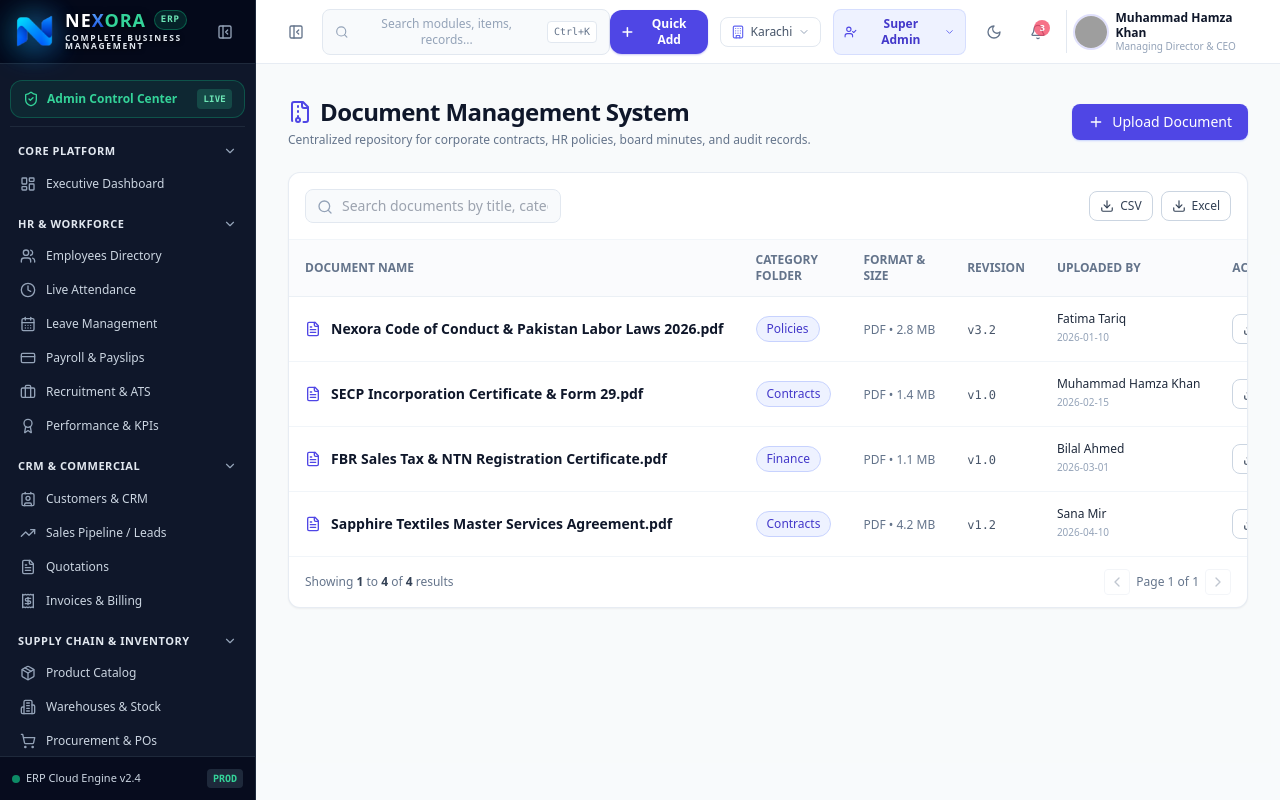
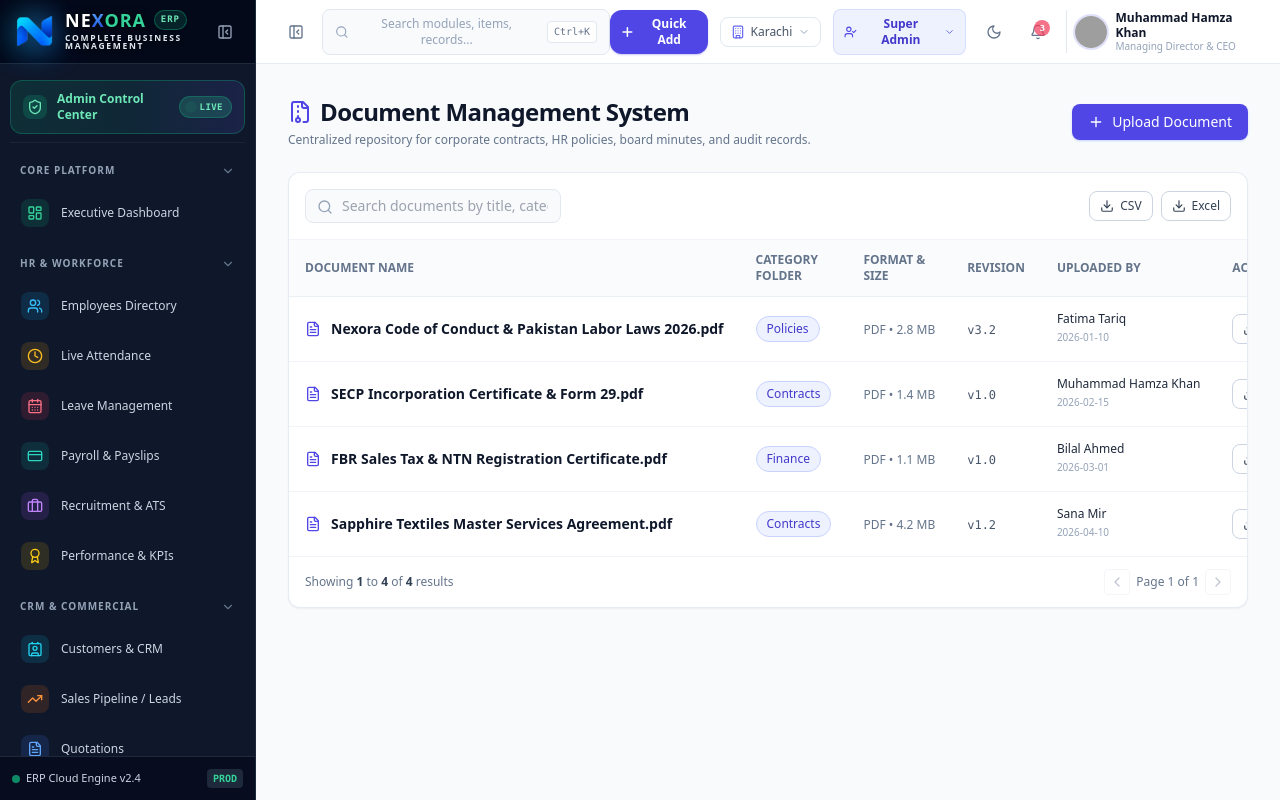
Before and after one commit to khurrammunir377-dot/project, a Next.js app: page /documents in a window 1280 px wide. Built offline with nearby package versions, Linux system fonts and the light colour scheme; sample sign-in values are in the browser's storage; grey boxes are pictures that could not be loaded.

Commit message:
feat(ui): add colored icon badges, hover glow animations, and tactile active indicators to sidebar

```diff
--- a/src/components/layout/Sidebar.tsx
+++ b/src/components/layout/Sidebar.tsx
@@ -42,6 +42,9 @@ interface NavItem {
   name: string;
   href: string;
   icon: React.ComponentType<{ className?: string }>;
+  iconColor: string;
+  iconBg: string;
+  iconGlow: string;
 }
 
 interface NavSection {
@@ -53,67 +56,249 @@ const NAV_SECTIONS: NavSection[] = [
   {
     title: 'Core Platform',
     items: [
-      { name: 'Executive Dashboard', href: '/dashboard', icon: LayoutDashboard },
+      {
+        name: 'Executive Dashboard',
+        href: '/dashboard',
+        icon: LayoutDashboard,
+        iconColor: 'text-emerald-400',
+        iconBg: 'bg-emerald-500/15 group-hover:bg-emerald-500/25',
+        iconGlow: 'group-hover:shadow-[0_0_12px_rgba(16,185,129,0.55)]',
+      },
     ],
   },
   {
     title: 'HR & Workforce',
     items: [
-      { name: 'Employees Directory', href: '/hr/employees', icon: Users },
-      { name: 'Live Attendance', href: '/hr/attendance', icon: Clock },
-      { name: 'Leave Management', href: '/hr/leave', icon: CalendarDays },
-      { name: 'Payroll & Payslips', href: '/hr/payroll', icon: CreditCard },
-      { name: 'Recruitment & ATS', href: '/hr/recruitment', icon: Briefcase },
-      { name: 'Performance & KPIs', href: '/hr/performance', icon: Award },
+      {
+        name: 'Employees Directory',
+        href: '/hr/employees',
+        icon: Users,
+        iconColor: 'text-sky-400',
+        iconBg: 'bg-sky-500/15 group-hover:bg-sky-500/25',
+        iconGlow: 'group-hover:shadow-[0_0_12px_rgba(56,189,248,0.55)]',
+      },
+      {
+        name: 'Live Attendance',
+        href: '/hr/attendance',
+        icon: Clock,
+        iconColor: 'text-amber-400',
+        iconBg: 'bg-amber-500/15 group-hover:bg-amber-500/25',
+        iconGlow: 'group-hover:shadow-[0_0_12px_rgba(251,191,36,0.55)]',
+      },
+      {
+        name: 'Leave Management',
+        href: '/hr/leave',
+        icon: CalendarDays,
+        iconColor: 'text-rose-400',
+        iconBg: 'bg-rose-500/15 group-hover:bg-rose-500/25',
+        iconGlow: 'group-hover:shadow-[0_0_12px_rgba(251,113,133,0.55)]',
+      },
+      {
+        name: 'Payroll & Payslips',
+        href: '/hr/payroll',
+        icon: CreditCard,
+        iconColor: 'text-teal-400',
+        iconBg: 'bg-teal-500/15 group-hover:bg-teal-500/25',
+        iconGlow: 'group-hover:shadow-[0_0_12px_rgba(45,212,191,0.55)]',
+      },
+      {
+        name: 'Recruitment & ATS',
+        href: '/hr/recruitment',
+        icon: Briefcase,
+        iconColor: 'text-purple-400',
+        iconBg: 'bg-purple-500/15 group-hover:bg-purple-500/25',
+        iconGlow: 'group-hover:shadow-[0_0_12px_rgba(192,132,252,0.55)]',
+      },
+      {
+        name: 'Performance & KPIs',
+        href: '/hr/performance',
+        icon: Award,
+        iconColor: 'text-yellow-400',
+        iconBg: 'bg-yellow-500/15 group-hover:bg-yellow-500/25',
+        iconGlow: 'group-hover:shadow-[0_0_12px_rgba(250,204,21,0.55)]',
+      },
     ],
   },
   {
     title: 'CRM & Commercial',
     items: [
-      { name: 'Customers & CRM', href: '/crm/customers', icon: Contact },
-      { name: 'Sales Pipeline / Leads', href: '/crm/leads', icon: TrendingUp },
-      { name: 'Quotations', href: '/sales/quotations', icon: FileText },
-      { name: 'Invoices & Billing', href: '/sales/invoices', icon: Receipt },
+      {
+        name: 'Customers & CRM',
+        href: '/crm/customers',
+        icon: Contact,
+        iconColor: 'text-cyan-400',
+        iconBg: 'bg-cyan-500/15 group-hover:bg-cyan-500/25',
+        iconGlow: 'group-hover:shadow-[0_0_12px_rgba(34,211,238,0.55)]',
+      },
+      {
+        name: 'Sales Pipeline / Leads',
+        href: '/crm/leads',
+        icon: TrendingUp,
+        iconColor: 'text-orange-400',
+        iconBg: 'bg-orange-500/15 group-hover:bg-orange-500/25',
+        iconGlow: 'group-hover:shadow-[0_0_12px_rgba(251,146,60,0.55)]',
+      },
+      {
+        name: 'Quotations',
+        href: '/sales/quotations',
+        icon: FileText,
+        iconColor: 'text-blue-400',
+        iconBg: 'bg-blue-500/15 group-hover:bg-blue-500/25',
+        iconGlow: 'group-hover:shadow-[0_0_12px_rgba(96,165,250,0.55)]',
+      },
+      {
+        name: 'Invoices & Billing',
+        href: '/sales/invoices',
+        icon: Receipt,
+        iconColor: 'text-emerald-400',
+        iconBg: 'bg-emerald-500/15 group-hover:bg-emerald-500/25',
+        iconGlow: 'group-hover:shadow-[0_0_12px_rgba(16,185,129,0.55)]',
+      },
     ],
   },
   {
     title: 'Supply Chain & Inventory',
     items: [
-      { name: 'Product Catalog', href: '/inventory/products', icon: Package },
-      { name: 'Warehouses & Stock', href: '/inventory/warehouses', icon: Building2 },
-      { name: 'Procurement & POs', href: '/inventory/procurement', icon: ShoppingCart },
+      {
+        name: 'Product Catalog',
+        href: '/inventory/products',
+        icon: Package,
+        iconColor: 'text-amber-400',
+        iconBg: 'bg-amber-500/15 group-hover:bg-amber-500/25',
+        iconGlow: 'group-hover:shadow-[0_0_12px_rgba(251,191,36,0.55)]',
+      },
+      {
+        name: 'Warehouses & Stock',
+        href: '/inventory/warehouses',
+        icon: Building2,
+        iconColor: 'text-indigo-400',
+        iconBg: 'bg-indigo-500/15 group-hover:bg-indigo-500/25',
+        iconGlow: 'group-hover:shadow-[0_0_12px_rgba(129,140,248,0.55)]',
+      },
+      {
+        name: 'Procurement & POs',
+        href: '/inventory/procurement',
+        icon: ShoppingCart,
+        iconColor: 'text-lime-400',
+        iconBg: 'bg-lime-500/15 group-hover:bg-lime-500/25',
+        iconGlow: 'group-hover:shadow-[0_0_12px_rgba(163,230,53,0.55)]',
+      },
     ],
   },
   {
     title: 'Financials & Expenses',
     items: [
-      { name: 'Expense Claims', href: '/finance/expenses', icon: Coins },
-      { name: 'Chart of Accounts', href: '/finance/accounts', icon: BarChart3 },
+      {
+        name: 'Expense Claims',
+        href: '/finance/expenses',
+        icon: Coins,
+        iconColor: 'text-rose-400',
+        iconBg: 'bg-rose-500/15 group-hover:bg-rose-500/25',
+        iconGlow: 'group-hover:shadow-[0_0_12px_rgba(251,113,133,0.55)]',
+      },
+      {
+        name: 'Chart of Accounts',
+        href: '/finance/accounts',
+        icon: BarChart3,
+        iconColor: 'text-teal-400',
+        iconBg: 'bg-teal-500/15 group-hover:bg-teal-500/25',
+        iconGlow: 'group-hover:shadow-[0_0_12px_rgba(45,212,191,0.55)]',
+      },
     ],
   },
   {
     title: 'Delivery & Collaboration',
     items: [
-      { name: 'Projects Portfolio', href: '/projects', icon: FolderKanban },
-      { name: 'Tasks Board (Kanban)', href: '/tasks', icon: CheckSquare },
-      { name: 'Document Center', href: '/documents', icon: FileArchive },
-      { name: 'Company Calendar', href: '/calendar', icon: Calendar },
+      {
+        name: 'Projects Portfolio',
+        href: '/projects',
+        icon: FolderKanban,
+        iconColor: 'text-violet-400',
+        iconBg: 'bg-violet-500/15 group-hover:bg-violet-500/25',
+        iconGlow: 'group-hover:shadow-[0_0_12px_rgba(167,139,250,0.55)]',
+      },
+      {
+        name: 'Tasks Board (Kanban)',
+        href: '/tasks',
+        icon: CheckSquare,
+        iconColor: 'text-sky-400',
+        iconBg: 'bg-sky-500/15 group-hover:bg-sky-500/25',
+        iconGlow: 'group-hover:shadow-[0_0_12px_rgba(56,189,248,0.55)]',
+      },
+      {
+        name: 'Document Center',
+        href: '/documents',
+        icon: FileArchive,
+        iconColor: 'text-amber-400',
+        iconBg: 'bg-amber-500/15 group-hover:bg-amber-500/25',
+        iconGlow: 'group-hover:shadow-[0_0_12px_rgba(251,191,36,0.55)]',
+      },
+      {
+        name: 'Company Calendar',
+        href: '/calendar',
+        icon: Calendar,
+        iconColor: 'text-blue-400',
+        iconBg: 'bg-blue-500/15 group-hover:bg-blue-500/25',
+        iconGlow: 'group-hover:shadow-[0_0_12px_rgba(96,165,250,0.55)]',
+      },
     ],
   },
   {
     title: 'Operations & Support',
     items: [
-      { name: 'Company Assets', href: '/assets', icon: Monitor },
-      { name: 'Helpdesk & Tickets', href: '/tickets', icon: Headphones },
+      {
+        name: 'Company Assets',
+        href: '/assets',
+        icon: Monitor,
+        iconColor: 'text-cyan-400',
+        iconBg: 'bg-cyan-500/15 group-hover:bg-cyan-500/25',
+        iconGlow: 'group-hover:shadow-[0_0_12px_rgba(34,211,238,0.55)]',
+      },
+      {
+        name: 'Helpdesk & Tickets',
+        href: '/tickets',
+        icon: Headphones,
+        iconColor: 'text-pink-400',
+        iconBg: 'bg-pink-500/15 group-hover:bg-pink-500/25',
+        iconGlow: 'group-hover:shadow-[0_0_12px_rgba(244,114,182,0.55)]',
+      },
     ],
   },
   {
     title: 'Intelligence & Admin',
     items: [
-      { name: 'Marketing & Ads Report', href: '/reports/marketing', icon: Megaphone },
-      { name: 'Reporting Center', href: '/reports', icon: BarChart3 },
-      { name: 'System Settings', href: '/settings', icon: Settings },
-      { name: 'Security Audit Logs', href: '/audit-logs', icon: ShieldAlert },
+      {
+        name: 'Marketing & Ads Report',
+        href: '/reports/marketing',
+        icon: Megaphone,
+        iconColor: 'text-fuchsia-400',
+        iconBg: 'bg-fuchsia-500/15 group-hover:bg-fuchsia-500/25',
+        iconGlow: 'group-hover:shadow-[0_0_12px_rgba(232,121,249,0.55)]',
+      },
+      {
+        name: 'Reporting Center',
+        href: '/reports',
+        icon: BarChart3,
+        iconColor: 'text-emerald-400',
+        iconBg: 'bg-emerald-500/15 group-hover:bg-emerald-500/25',
+        iconGlow: 'group-hover:shadow-[0_0_12px_rgba(16,185,129,0.55)]',
+      },
+      {
+        name: 'System Settings',
+        href: '/settings',
+        icon: Settings,
+        iconColor: 'text-slate-300',
+        iconBg: 'bg-slate-700/30 group-hover:bg-slate-700/50',
+        iconGlow: 'group-hover:shadow-[0_0_12px_rgba(148,163,184,0.4)]',
+      },
+      {
+        name: 'Security Audit Logs',
+        href: '/audit-logs',
+        icon: ShieldAlert,
+        iconColor: 'text-red-400',
+        iconBg: 'bg-red-500/15 group-hover:bg-red-500/25',
+        iconGlow: 'group-hover:shadow-[0_0_12px_rgba(248,113,113,0.55)]',
+      },
     ],
   },
 ];
@@ -203,28 +388,31 @@ export const Sidebar: React.FC<SidebarProps> = ({
         <div className="flex-1 overflow-y-auto px-2.5 py-4 space-y-4">
           {/* Admin Control Center - Exclusively Visible to Admins */}
           {isAdmin && (
-            <div className="pb-2 border-b border-slate-800">
+            <div className="pb-2 border-b border-slate-800/80">
               <Link
                 href="/admin"
                 onClick={() => {
                   if (window.innerWidth < 1024) onClose();
                 }}
                 title="Admin Control Center"
-                className={`flex items-center ${
-                  isCollapsed ? 'justify-center p-2.5' : 'justify-between px-3 py-2'
-                } rounded-xl text-xs font-bold transition-all ${
+                className={`group relative flex items-center ${
+                  isCollapsed ? 'justify-center p-2.5' : 'justify-between px-3 py-2.5'
+                } rounded-xl text-xs font-bold transition-all duration-300 ${
                   pathname === '/admin'
-                    ? 'bg-gradient-to-r from-emerald-500 to-teal-600 text-slate-950 shadow-lg shadow-emerald-500/25'
-                    : 'bg-emerald-500/10 text-emerald-400 border border-emerald-500/30 hover:bg-emerald-500/20'
+                    ? 'bg-gradient-to-r from-emerald-500 to-teal-600 text-slate-950 shadow-lg shadow-emerald-500/30 ring-1 ring-emerald-300/40'
+                    : 'bg-gradient-to-r from-emerald-500/15 via-teal-500/10 to-indigo-500/15 text-emerald-300 border border-emerald-500/30 hover:border-emerald-400/70 hover:shadow-[0_0_20px_rgba(16,185,129,0.3)] hover:bg-emerald-500/20'
                 }`}
               >
-                <div className="flex items-center gap-2">
-                  <ShieldCheck className="w-4 h-4 shrink-0" />
+                <div className="flex items-center gap-2.5">
+                  <div className="p-1 rounded-lg bg-emerald-500/20 text-emerald-300 group-hover:scale-110 group-hover:shadow-[0_0_10px_rgba(16,185,129,0.6)] transition-all duration-300">
+                    <ShieldCheck className="w-4 h-4 shrink-0" />
+                  </div>
                   {!isCollapsed && <span>Admin Control Center</span>}
                 </div>
                 {!isCollapsed && (
-                  <span className="text-[9px] bg-emerald-400/20 text-emerald-300 px-1.5 py-0.5 rounded font-mono uppercase tracking-wide">
-                    Live
+                  <span className="flex items-center gap-1.5 text-[9px] bg-emerald-400/20 text-emerald-300 px-2 py-0.5 rounded-full font-mono uppercase tracking-wider border border-emerald-500/30">
+                    <span className="w-1.5 h-1.5 rounded-full bg-emerald-400 animate-ping" />
+                    <span>Live</span>
                   </span>
                 )}
               </Link>
@@ -245,11 +433,13 @@ export const Sidebar: React.FC<SidebarProps> = ({
                 ) : (
                   <button
                     onClick={() => toggleSection(section.title)}
-                    className="w-full flex items-center justify-between px-2 text-[11px] font-bold text-slate-200 uppercase tracking-wider hover:text-white transition-colors"
+                    className="w-full flex items-center justify-between px-2.5 py-1 text-[10px] font-bold text-slate-400 uppercase tracking-widest hover:text-slate-200 transition-colors group"
                   >
-                    <span>{section.title}</span>
+                    <span className="group-hover:tracking-[0.12em] transition-all duration-200">
+                      {section.title}
+                    </span>
                     <ChevronDown
-                      className={`w-3.5 h-3.5 text-slate-400 transition-transform duration-200 ${
+                      className={`w-3.5 h-3.5 text-slate-500 group-hover:text-slate-300 transition-transform duration-200 ${
                         isCollapsedSection ? '-rotate-90' : ''
                       }`}
                     />
@@ -257,7 +447,7 @@ export const Sidebar: React.FC<SidebarProps> = ({
                 )}
 
                 {(!isCollapsedSection || isCollapsed) && (
-                  <div className="space-y-0.5 pt-1">
+                  <div className="space-y-1 pt-1">
                     {section.items.map((item) => {
                       const isActive =
                         pathname === item.href ||
@@ -272,22 +462,51 @@ export const Sidebar: React.FC<SidebarProps> = ({
                           onClick={() => {
                             if (window.innerWidth < 1024) onClose();
                           }}
-                          className={`flex items-center ${
+                          className={`group relative flex items-center ${
                             isCollapsed
                               ? 'justify-center p-2.5 rounded-xl'
-                              : 'gap-2.5 px-2.5 py-2 rounded-lg'
-                          } text-xs font-medium transition-all group ${
+                              : 'gap-3 px-2.5 py-2 rounded-xl'
+                          } text-xs font-medium transition-all duration-300 ease-out ${
                             isActive
-                              ? 'bg-indigo-600 text-white shadow-md shadow-indigo-600/40 font-semibold'
-                              : 'text-slate-300 hover:bg-slate-800/90 hover:text-white'
+                              ? 'bg-gradient-to-r from-slate-800 via-slate-800/90 to-slate-900/60 text-white font-semibold shadow-md shadow-black/40 border border-slate-700/80'
+                              : 'text-slate-300 hover:text-white hover:bg-slate-800/70 hover:shadow-md hover:shadow-black/20 border border-transparent hover:border-slate-700/60'
                           }`}
                         >
-                          <Icon
-                            className={`w-4 h-4 shrink-0 transition-transform ${
-                              isActive ? 'text-white' : 'text-slate-400 group-hover:text-slate-200'
+                          {/* Active Left Illuminated Indicator Pill */}
+                          {isActive && (
+                            <span className="absolute left-0 top-1/2 -translate-y-1/2 w-1 h-5 rounded-r-full bg-gradient-to-b from-emerald-400 to-teal-400 shadow-[0_0_10px_rgba(16,185,129,0.9)]" />
+                          )}
+
+                          {/* Colored Icon Container with Glow & Micro-Animation */}
+                          <div
+                            className={`p-1.5 rounded-lg shrink-0 transition-all duration-300 ease-out flex items-center justify-center ${
+                              item.iconBg
+                            } ${item.iconColor} ${item.iconGlow} ${
+                              isActive
+                                ? 'ring-1 ring-white/25 shadow-md shadow-black/30 scale-105'
+                                : 'group-hover:scale-110 group-hover:-translate-y-0.5 group-hover:rotate-[2deg]'
                             }`}
-                          />
-                          {!isCollapsed && <span className="truncate">{item.name}</span>}
+                          >
+                            <Icon
+                              className={`w-4 h-4 transition-all duration-300 ${
+                                isActive
+                                  ? 'drop-shadow-[0_0_8px_currentColor]'
+                                  : 'group-hover:drop-shadow-[0_0_8px_currentColor]'
+                              }`}
+                            />
+                          </div>
+
+                          {/* Button Label with Smooth Translation on Hover */}
+                          {!isCollapsed && (
+                            <span className="truncate transition-transform duration-200 group-hover:translate-x-1">
+                              {item.name}
+                            </span>
+                          )}
+
+                          {/* Active Neon Dot Indicator */}
+                          {!isCollapsed && isActive && (
+                            <span className="ml-auto w-1.5 h-1.5 rounded-full bg-emerald-400 shadow-[0_0_8px_#34d399] animate-pulse" />
+                          )}
                         </Link>
                       );
                     })}
```
